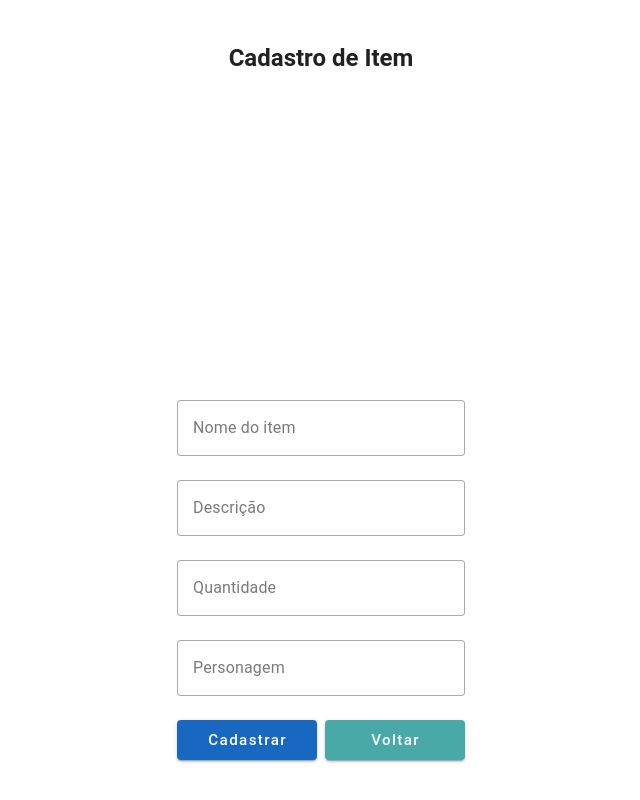
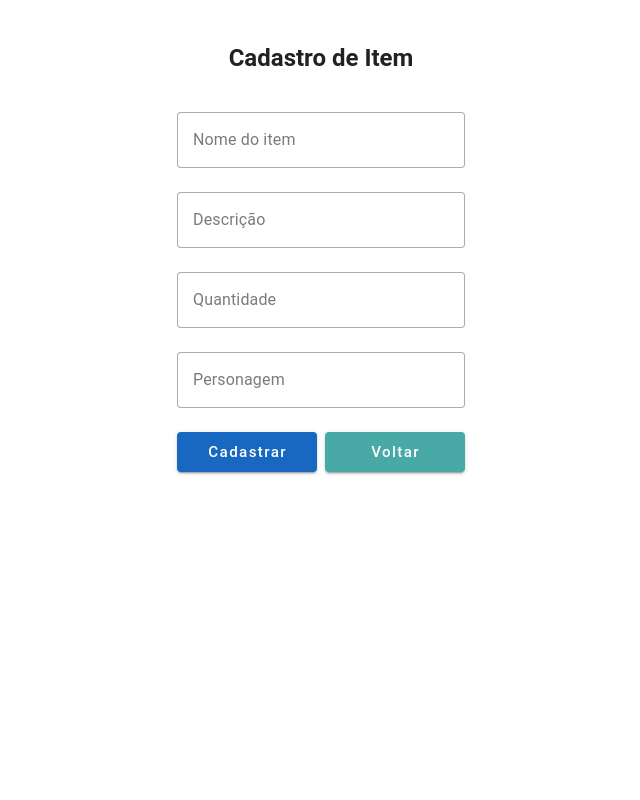
Before and after one commit to LLinden/babaggins, a Vue app in the folder front/: page /cadastrar-item in a window 1280 px wide. Shown: the whole page, without its empty margins (319-959 px from the left). Built offline with nearby package versions, Linux system fonts and the light colour scheme.

Commit message:
Corrigido: ajustes de gerais em  estilo

```diff
--- a/front/src/views/CadastroItemView.vue
+++ b/front/src/views/CadastroItemView.vue
@@ -125,4 +125,8 @@ async function cadastrarItem() {
     text-transform: none;
     padding: 6px 12px;
 }
+
+.v-row {
+    flex: none;
+}
 </style>
```
